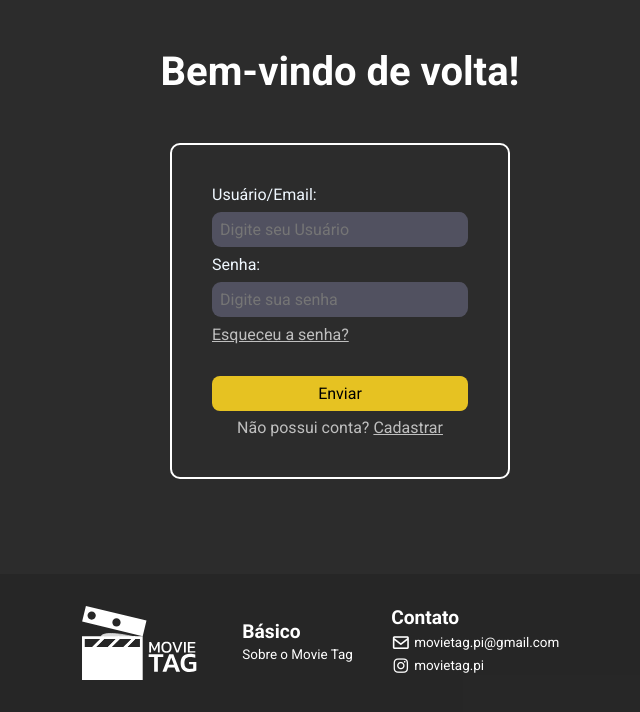
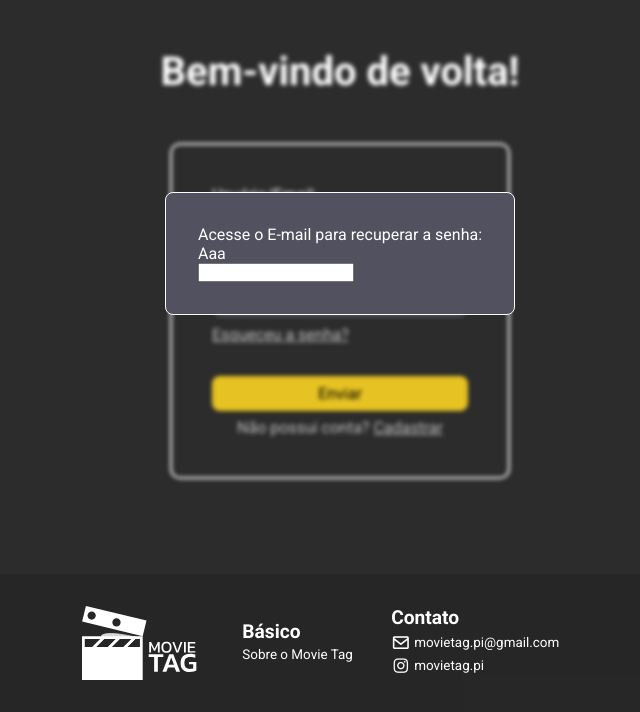
Before and after one commit to movietag/Web, a PHP site: page /login.html in a window 1280 px wide. Shown: the part 88-800 px from the top of the page, without its empty margins (300-940 px from the left). Run offline with PHP 8.4, Linux system fonts and the light colour scheme.

Commit message:
Esqueci a Senha

```diff
--- a/css/login.css
+++ b/css/login.css
@@ -4,6 +4,7 @@
     display: flex;
     align-items: center;
     flex-direction: column;
+    justify-content: center;
     width: 100vw;
 }
 
@@ -63,6 +64,7 @@ a{
 }
 
 .conteudo{
+    position: relative;
     display: flex;
     border: 2px solid white;
     border-radius: 10px;
@@ -82,3 +84,17 @@ form label{
 .conteudo label, input{
     display: block;
 }
+
+dialog{
+    border-radius: 8px;
+    background-color: #515160;
+    color: white;
+    border: white solid thin;
+    margin: auto;
+    top: 35%;
+    padding: 2em;
+}
+
+.secao-caixa{
+    filter: blur(2px);
+}
--- a/js/login.js
+++ b/js/login.js
@@ -15,8 +15,11 @@ form.onsubmit = (ev) => {
                     localStorage.setItem('status', "true");
                     window.location.href = "../index.html";
                 }
+            else{
+                alert("Informações Incorretas");
+            }
             };
         });
-        alert("Informações Incorretas");
+
     }
 };
--- a/login.html
+++ b/login.html
@@ -40,9 +40,12 @@
         </nav>
     </header>
 
-    <section class="secao-caixa">
+    <section>
+        <div class="secao-caixa">
             <h1>Bem-vindo de volta!</h1>
+
             <div class="conteudo">
+
                 <form>
                         <label for="uUsuario">Usuário/Email:</label>
                         <input type="text" id="uUsuario" placeholder="Digite seu Usuário" required>
@@ -52,7 +55,18 @@
                         <button type="submit" class="butao">Enviar</button>
                         <p>Não possui conta? <a href="cadastro.html">Cadastrar</a></p>
                 </form>
+            </div>
+        </div>
+
+        <dialog open>
+            <p>Acesse o E-mail para recuperar a senha:</p>
+            <label for="recEmail">Aaa</label>
+            <input type="email" name="recEmail" id="recEmail">
+        </dialog>
     </section>
+</div>
+
+
 
     <footer>
         <img src="img/Group 3.svg" alt="">
```
Also changed, not shown: visualizacaoWatchlist.html (+9 -8 lines). Lines whose indentation alone changed are shown as unchanged.
